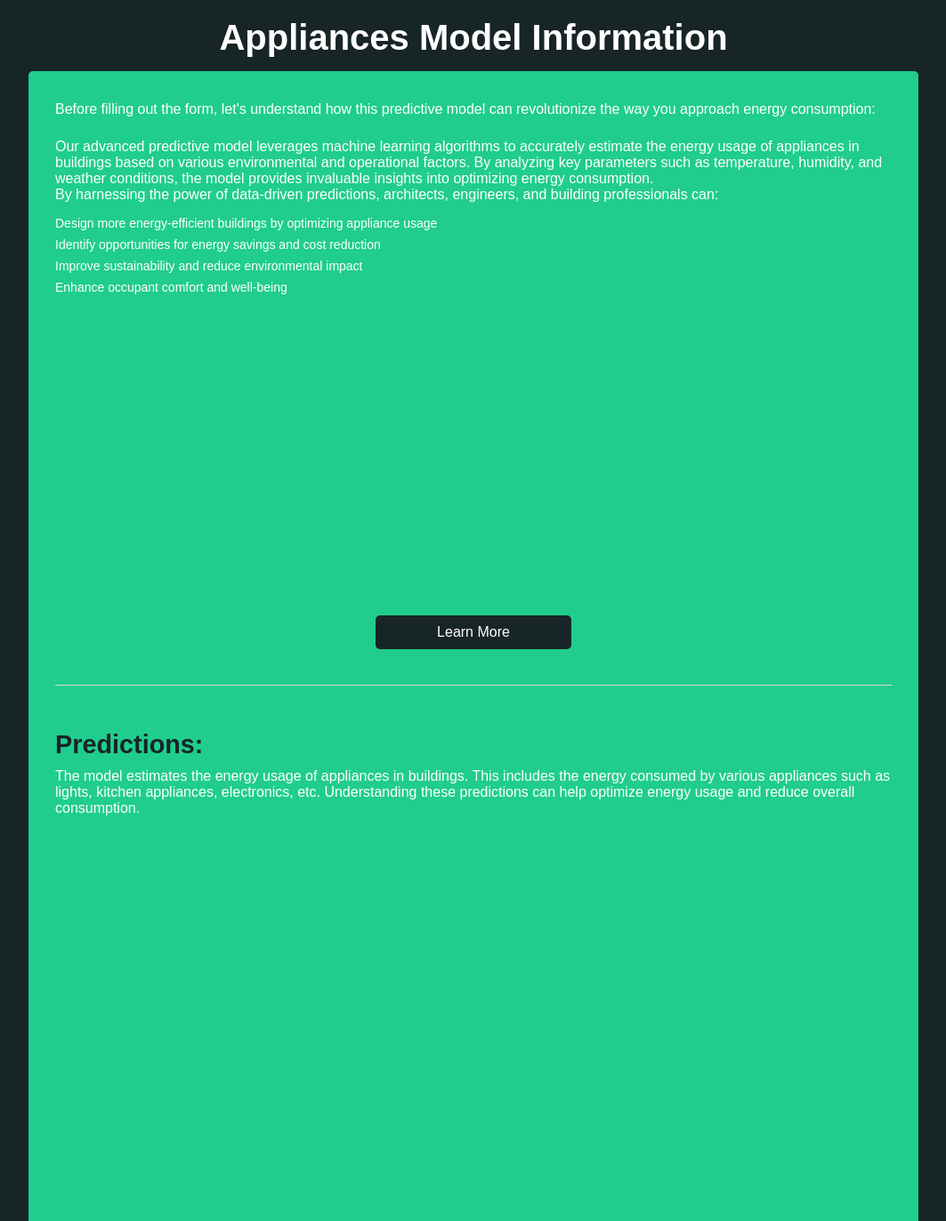
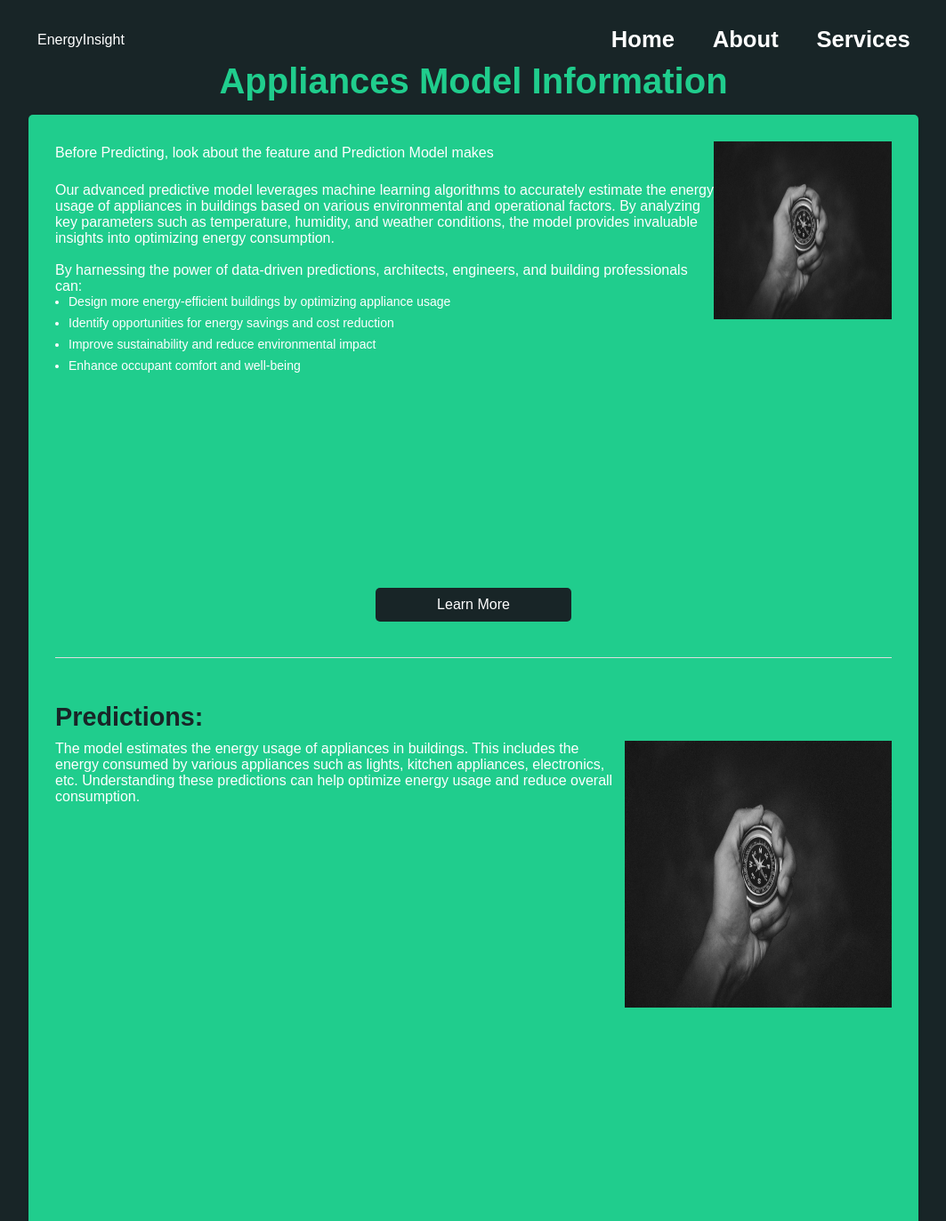
Before and after one commit to ishubhgupta/Energy-Insight, a PHP site: page /appliancesinfo.php in a window 1280 px wide. Shown: the top 1373 px of the page at 89% size, without its empty margins (108-1171 px from the left). Run offline with PHP 8.4, Linux system fonts and the light colour scheme.

Commit message:
added header and done some more modifications

```diff
--- a/Dump/appliancesinfo.php
+++ b/Dump/appliancesinfo.php
@@ -10,14 +10,25 @@
 </head>
 <body>
     <div class="container">
+        <header class="navbar">
+            <div class="left-nav">EnergyInsight</div>
+            <nav class="right-nav">
+                <a href="#home">Home</a>
+                <a href="#about">About</a>
+                <a href="#services">Services</a>
+                <!-- Add more navigation links as needed -->
+            </nav>
+        </header>
         <header>
             <h1>Appliances Model Information</h1>
         </header>
 
         <section>
             <div class="intro-container">
-                <p class="intro">Before filling out the form, let's understand how this predictive model can revolutionize the way you approach energy consumption:</p>
+                <div class="intro-content">
+                    <p class="intro">Before Predicting, look about the feature and Prediction Model makes</p>
                     <p>Our advanced predictive model leverages machine learning algorithms to accurately estimate the energy usage of appliances in buildings based on various environmental and operational factors. By analyzing key parameters such as temperature, humidity, and weather conditions, the model provides invaluable insights into optimizing energy consumption.</p>
+                    <br>
                     <p>By harnessing the power of data-driven predictions, architects, engineers, and building professionals can:</p>
                     <ul class="benefits-list">
                         <li>Design more energy-efficient buildings by optimizing appliance usage</li>
@@ -25,13 +36,24 @@
                         <li>Improve sustainability and reduce environmental impact</li>
                         <li>Enhance occupant comfort and well-being</li>
                     </ul>
+                </div>
+                <div class="intro-image-div">
+                    <img class="intro-image"src="asset/pexels-bakr-magrabi-3385615.jpg" alt="Image">
+                </div>
+
                 <!-- Button to scroll to Prediction Info -->
                 <a href="#prediction-info" class="scroll-btn">Learn More</a>
             </div>
 
             <div class="prediction-info-container" id="prediction-info">
                 <h2>Predictions:</h2>
+                <div class="prediction-content">
                     <p class="prediction-info">The model estimates the energy usage of appliances in buildings. This includes the energy consumed by various appliances such as lights, kitchen appliances, electronics, etc. Understanding these predictions can help optimize energy usage and reduce overall consumption.</p>
+                    <img class="prediction-image"src="asset/pexels-bakr-magrabi-3385615.jpg" alt="Image">
+                </div>
+                <div class="prediction-image">
+
+                </div>
                 <!-- Button to scroll to Features -->
                 <a href="#features" class="scroll-btn">Explore Features</a>
             </div>
--- a/Dump/css/appliancesinfo.css
+++ b/Dump/css/appliancesinfo.css
@@ -13,6 +13,40 @@ body {
 
 html {
     scroll-behavior: smooth;
+}
+header{
+    z-index: 10;
+}
+header.navbar {
+    display: flex;
+    justify-content: space-between;
+    align-items: center;
+    padding: 10px;
+    /* position: fixed;  */
+    width: 100%;
+}
+
+header h1{
+    color: #20CD8D;
+}
+
+.left-nav {
+    float: left;
+    color: white;
+    /* font-size: 2.5em; */
+}
+
+nav.right-nav {
+    float: right;
+    /* margin-right: 1.5vw; */
+}
+
+nav.right-nav a {
+    margin: 0 1.5vw;
+    text-decoration: none;
+    color: white;
+    font-weight: bold;
+    font-size: 2vw;
 }
 
 .container {
@@ -59,10 +93,13 @@ section {
     height: calc(100vh - 10px); /* Adjust height based on screen size and header height */
 }
 .intro-container {
+    display: flex; /* Use flexbox */
+    justify-content: space-between; /* Align items to start and end of container */
+    align-items: flex-start; /* Align items to the start of container */
     margin-bottom: 50px; /* Spacing between content sections */
     padding-bottom: 20px; /* Add padding at the bottom for spacing */
     border-bottom: 1px solid #ddd; /* Add a bottom border for separation */
-    height: 80vh;
+    height: 70vh;
 }
 
 .intro {
@@ -70,11 +107,27 @@ section {
     line-height: 1.6; /* Increase line height for better readability */
     margin-bottom: 20px; /* Add margin at the bottom of each paragraph */
 }
-
+.prediction-content{
+    display: flex;
+    justify-content: space-between;
+    align-items: flex-start;
+}
+.prediction-image{
+    width: 300px;
+    height: 300px;
+}
+.intro-image {
+    height: 200px;
+    width: 200px;
+}
+.intro-contnet p{
+    margin-bottom: 5px;
+}
 .benefits-list {
-    list-style-type: none;
+    list-style-type: disc;
     padding: 0;
-    margin: 15px 0;
+    margin: 0;
+    margin-left: 15px ;
 }
 
 .benefits-list li {
```
Lines whose indentation alone changed are shown as unchanged.
